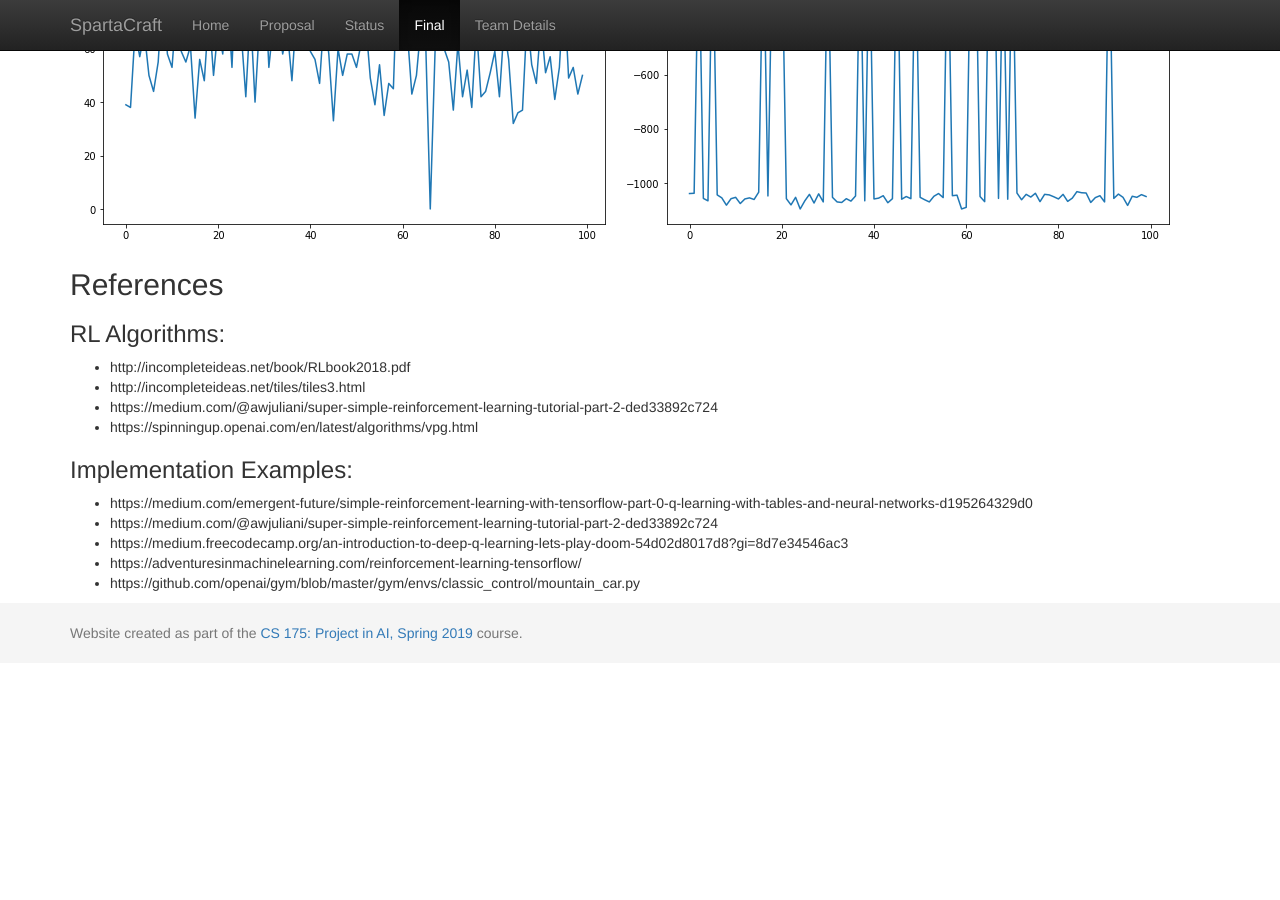
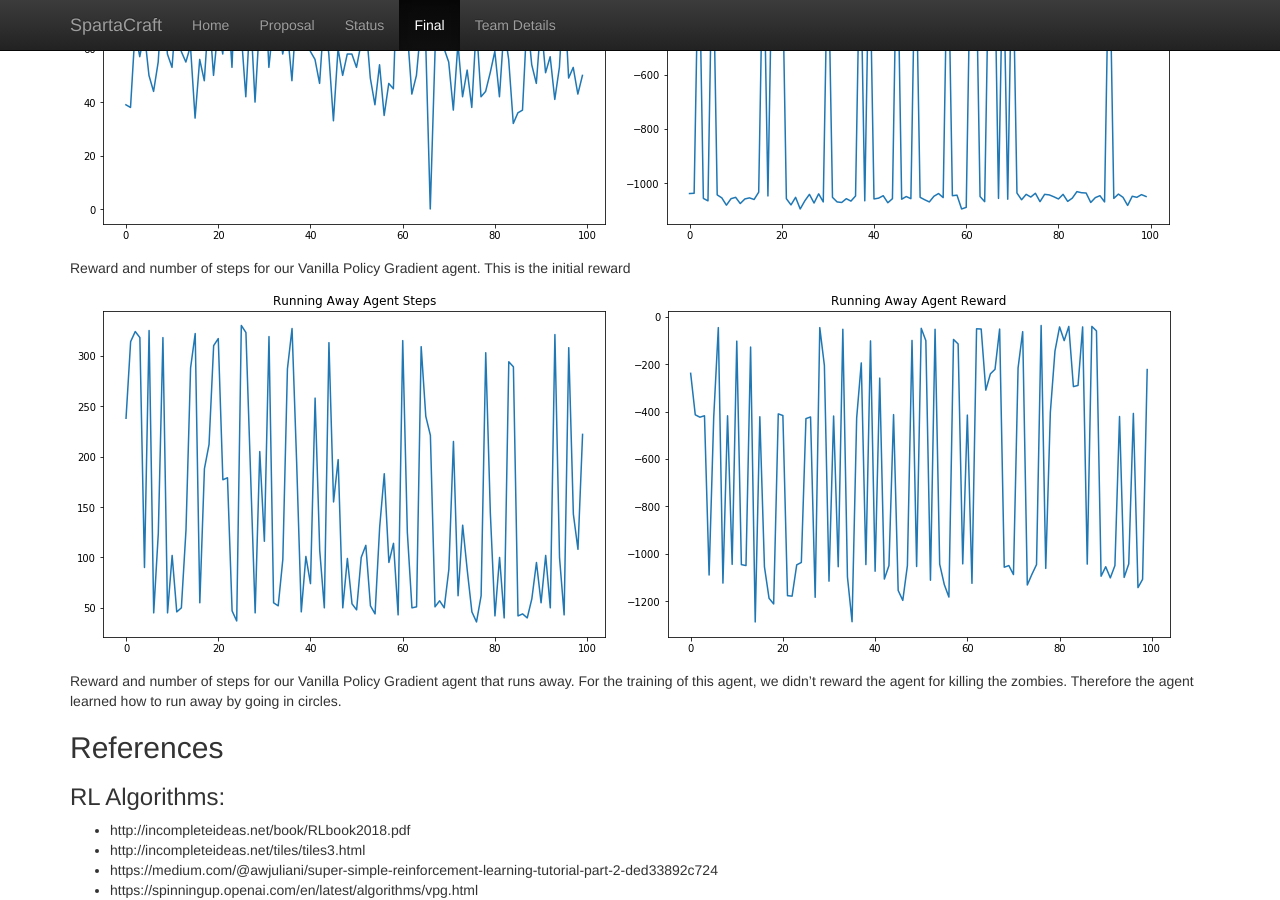
Before and after one commit to brongan/SpartaCraft, a Jekyll site: the page built from docs/final.md, in a window 1280 px wide and 900 px high, scrolled down 4650 px. Built offline with Jekyll 4.4.1, drawn with Linux system fonts in a browser that asks for light colours; formulas are drawn with MathJax 3; before the commit the page ends 5313 px from its top, so only the background shows below that.

Commit message:
added runner rewards

```diff
--- a/docs/final.md
+++ b/docs/final.md
@@ -138,6 +138,15 @@ Reward graph for our manual agent. Since the change in the environment, the manu
 <img src="VPG_Agent_Num_Steps.png" />
 <img src="VPG_Agent_Total_Reward.png" />
 
+Reward and number of steps for our Vanilla Policy Gradient agent. This is the initial reward
+
+<img src="RunnerSteps.png" />
+<img src="RunnerReward.png" />
+
+Reward and number of steps for our Vanilla Policy Gradient agent that runs away. For the training of this agent,
+we didn't reward the agent for killing the zombies. Therefore the agent learned how to run away by going in circles.
+
+
 ## References
 ### RL Algorithms:
 - http://incompleteideas.net/book/RLbook2018.pdf
```
Also changed, not shown: docs/RunnerReward.png (added), docs/RunnerSteps.png (added).
